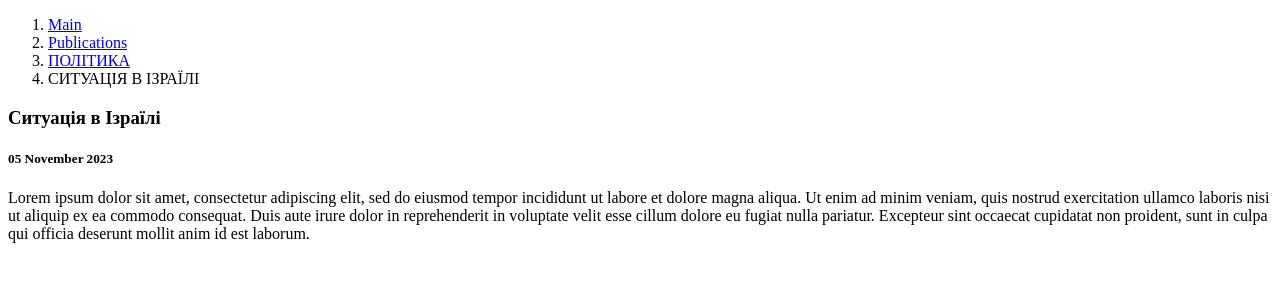
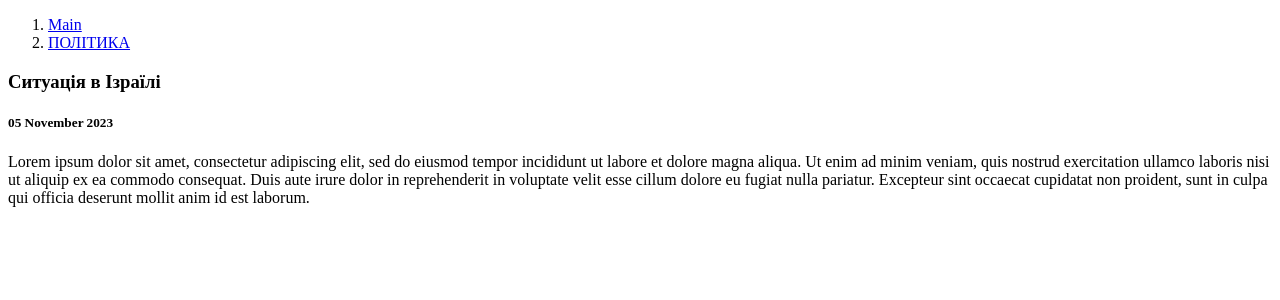
Before and after one commit to Hladkyi03/django, a Django app: a page that uses app_blog/templates/article-detail.html in a window 1280 px wide. Shown: the top 300 px of the page. Run offline with Django 4.2, Linux system fonts and the light colour scheme; data comes from the database, SQL or seed files in the repository.

Commit message:
Fixed little bug

```diff
--- a/app_blog/templates/article-detail.html
+++ b/app_blog/templates/article-detail.html
@@ -14,9 +14,7 @@
 	<div>
 		<ol class="breadcrumb">
 			<li><a href="{% url 'home' %}">Main</a></li>
-			<li><a href="{% url 'articles-list' %}">Publications</a></li>
 			<li><a href="{{ item.category.get_absolute_url }}">{{ item.category|upper }}</a></li>
-			<li>{{ item.title|upper }}</li>
 		</ol>
 
 		<div>
```
